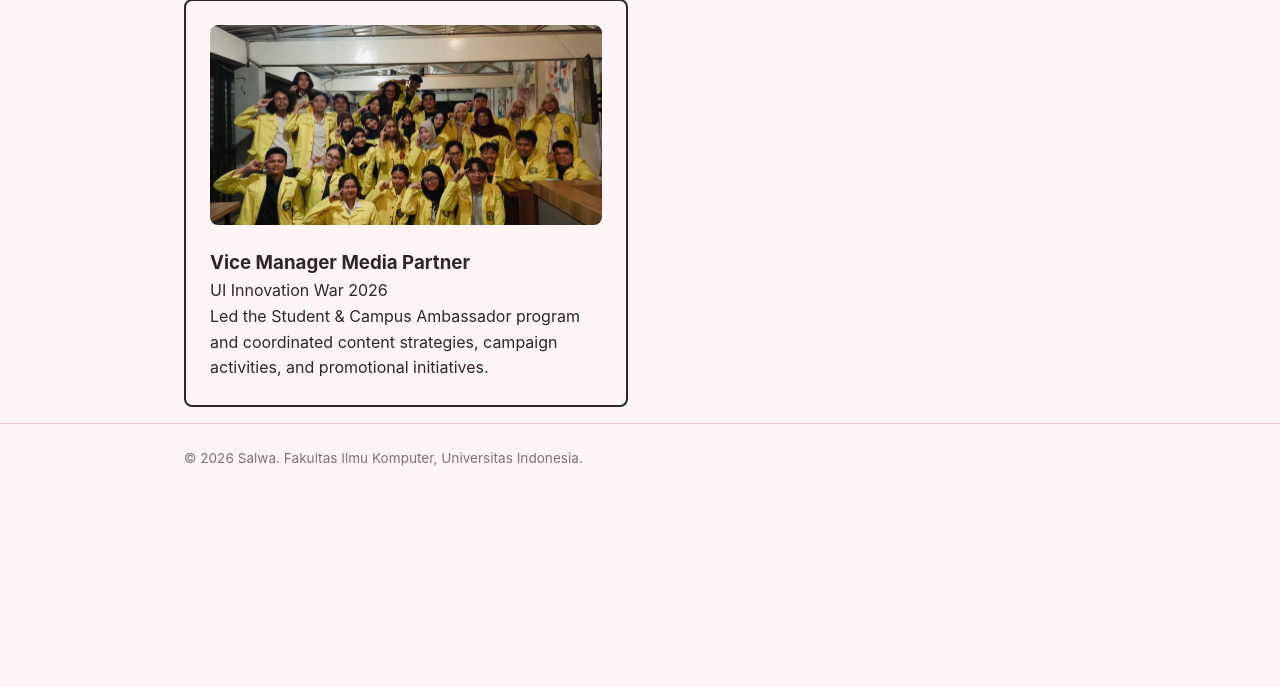
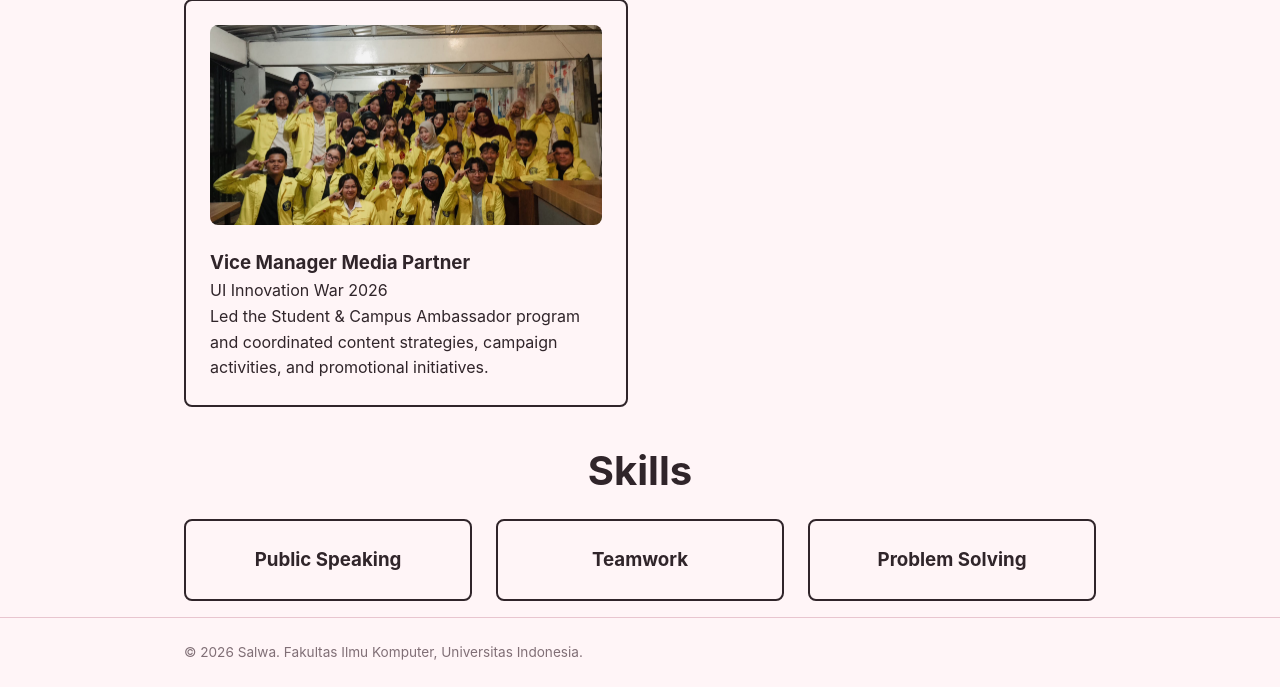
Before and after one commit to salfizaa18/myportofolio, a Django app: page / in a window 1280 px wide. Shown: the part 1982-2669 px from the top of the page. Before the commit the page ends 2448 px from the top, so only its background shows below. Run offline with Django 5.2, Linux system fonts and the light colour scheme.

Commit message:
Add skills section

```diff
--- a/static/css/style.css
+++ b/static/css/style.css
@@ -240,6 +240,31 @@ h1, .brand {
     margin-bottom: 1rem;
 }
 
+.skills {
+    padding: 1rem 0;
+}
+
+.skills h2 {
+    font-size: 2.5rem;
+    margin-bottom: 1rem;
+    text-align: center;
+}
+
+.skills-list {
+    display: grid;
+    grid-template-columns: repeat(3, 1fr);
+    gap: 1.5rem;
+}
+
+.skills-item {
+    padding: 1.5rem;
+    border: 2px solid var(--ink);
+    border-radius: var(--radius);
+    background-color: var(--paper);
+    text-align: center;
+}
+
+
 @media (max-width: 600px) {
     .hero-grid {
         grid-template-columns: 1fr;
--- a/templates/index.html
+++ b/templates/index.html
@@ -123,6 +123,25 @@
                 </div>
             </div>
         </section>
+
+        <section class="skills" id="skills">
+            <div class="container">
+                <h2>Skills</h2>
+                <div class="skills-list">
+                    <div class="skills-item">
+                        <h3>Public Speaking</h3>
+                    </div>
+
+                    <div class="skills-item">
+                        <h3>Teamwork</h3>
+                    </div>
+
+                    <div class="skills-item">
+                        <h3>Problem Solving</h3>
+                    </div>
+                </div>
+            </div>
+        </section>
     </main>
 
     <footer class="site-footer">
```
